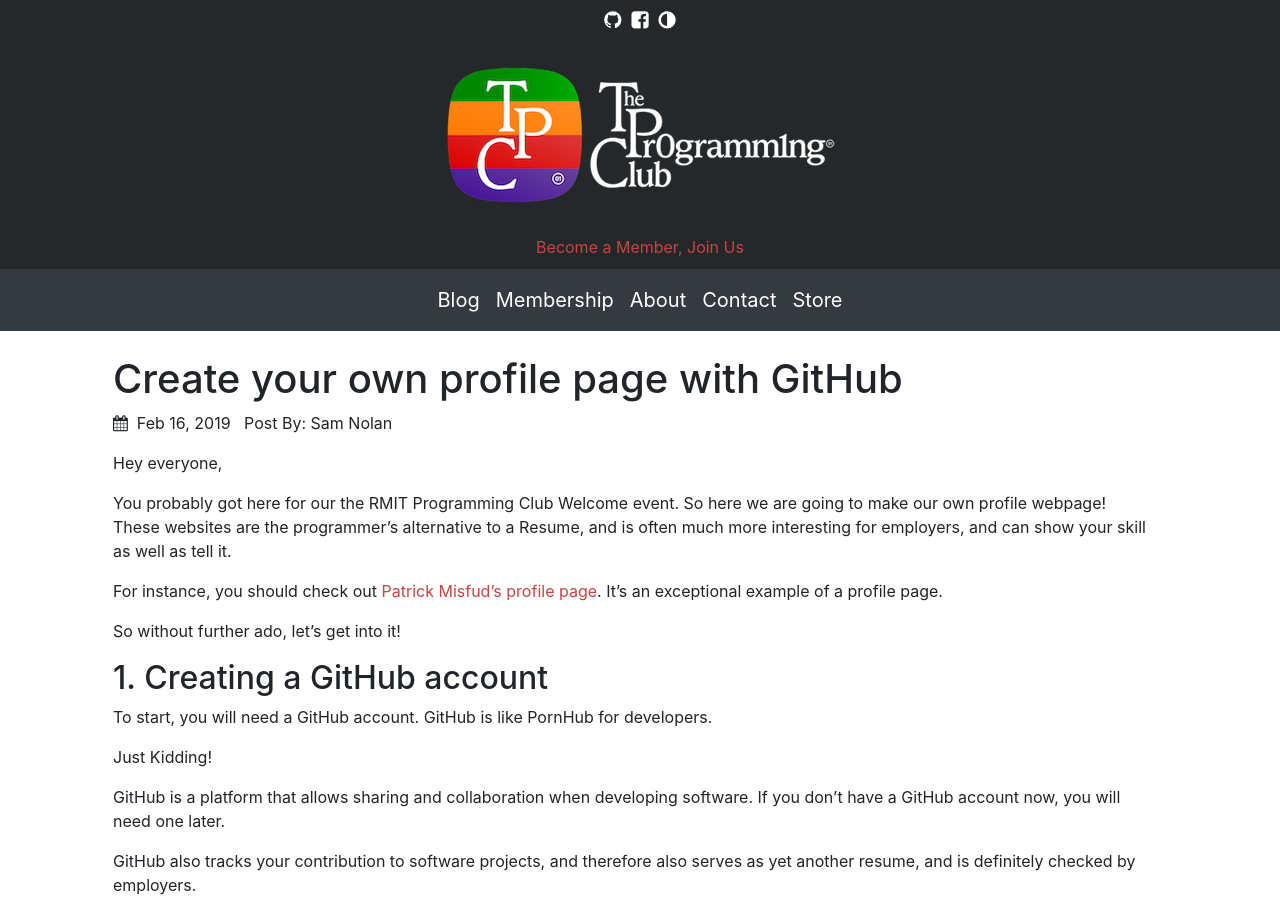
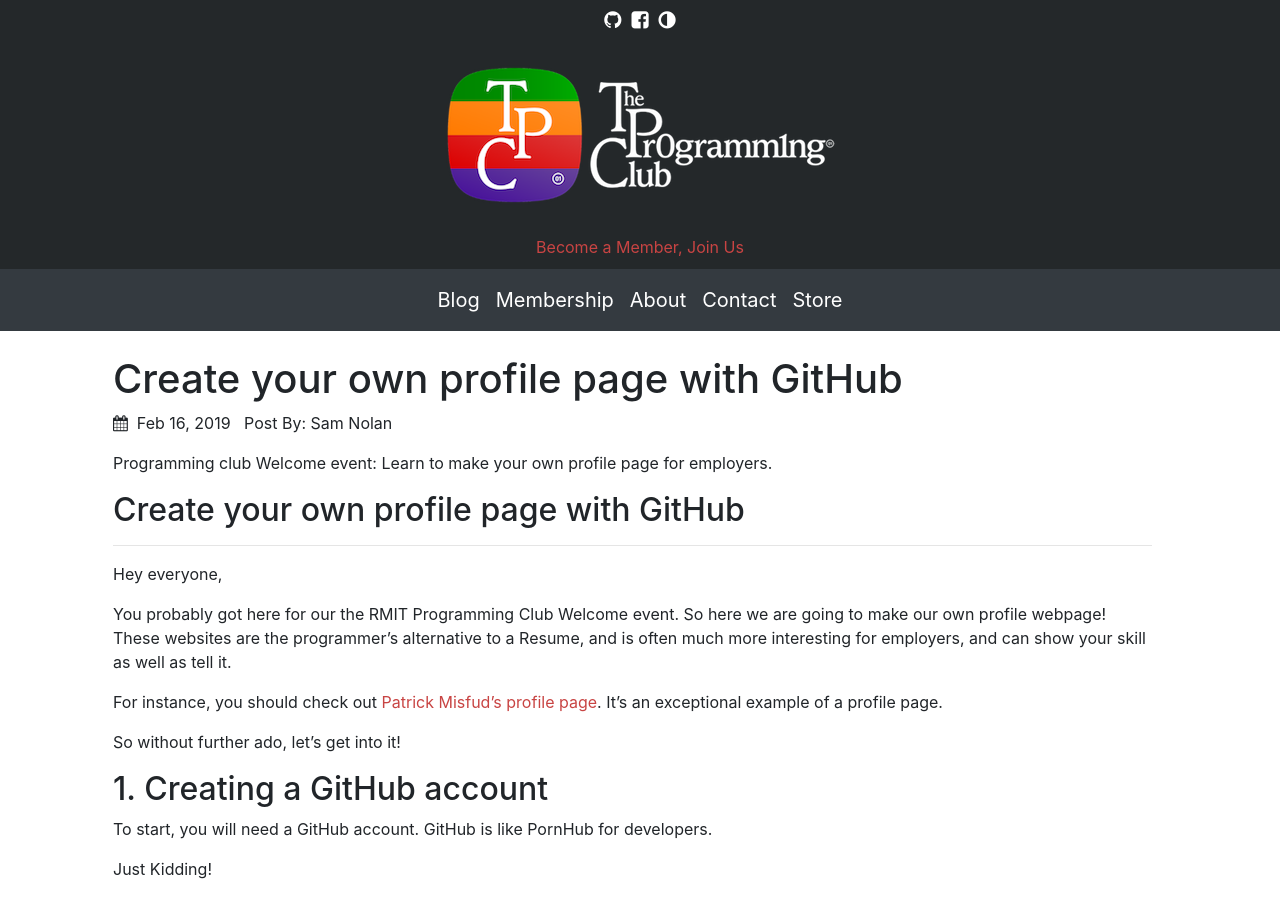
Before and after one commit to rmit-programming-club/rmit-programming-club.github.io, a Jekyll site: the page built from _posts/2019-02-16-Create-your-own-profile-page.md, in a window 1280 px wide and 900 px high. Built offline with Jekyll 4.4.1, drawn with Linux system fonts in a browser that asks for light colours; nearby versions of some CDN libraries.

Commit message:
Fix up profile page post

```diff
--- a/_posts/2019-02-16-Create-your-own-profile-page.md
+++ b/_posts/2019-02-16-Create-your-own-profile-page.md
@@ -5,6 +5,13 @@ author: Sam Nolan
 categories: [Tutorial]
 ---
 
+Programming club Welcome event: Learn to make your own profile
+page for employers.
+
+<!-- more -->
+
+## Create your own profile page with GitHub
+-----
 Hey everyone,
 
 You probably got here for our the RMIT Programming Club Welcome event. So here
```
